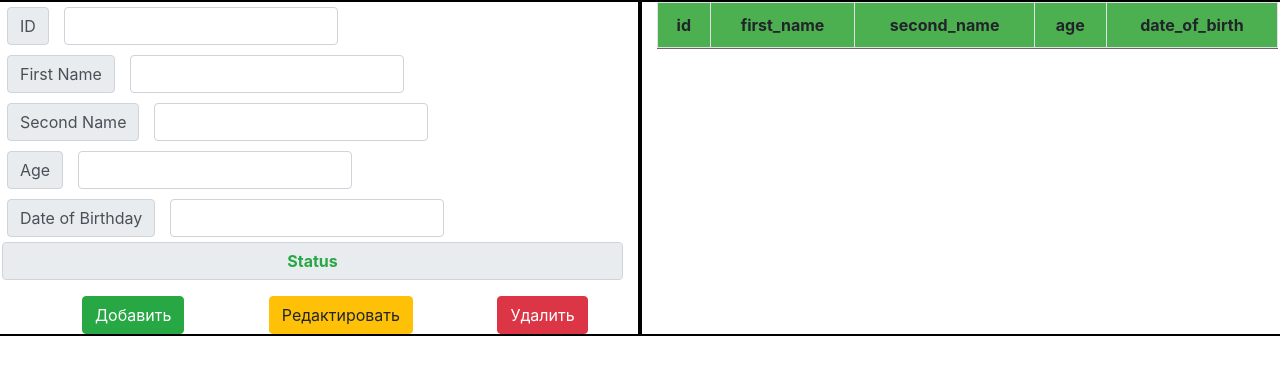
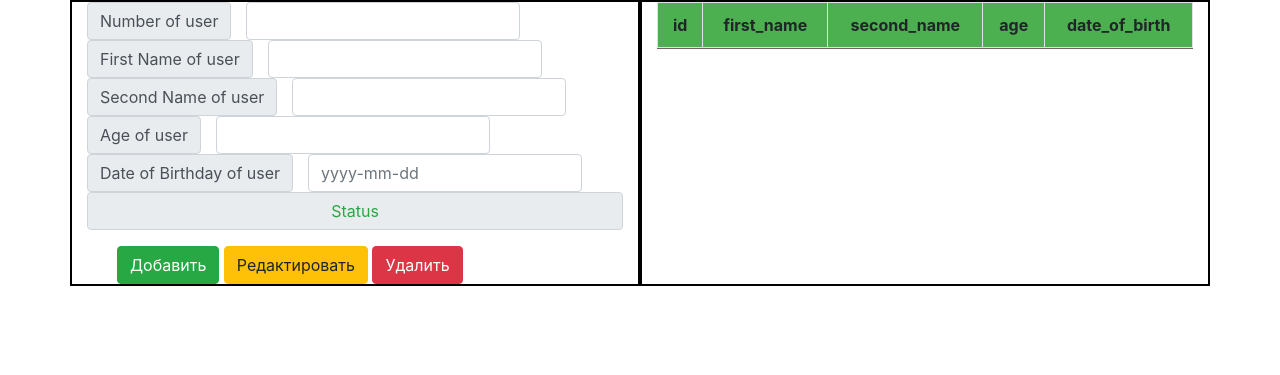
Before and after one commit to DaniilIsupov/web1, a PHP site: page / in a window 1280 px wide. Shown: the top 375 px of the page. Run offline with PHP 8.4, Linux system fonts and the light colour scheme; data comes from the database, SQL or seed files in the repository; lists and menus that the app fills with data are empty; some libraries are stand-ins or nearby versions.

Commit message:
Add files via upload

```diff
--- a/index.html
+++ b/index.html
@@ -9,51 +9,55 @@
 
 <body>
 	<div>
+		<div class = "container">
 			<div class="row">
-			<div class="col ">
+				<div class="col col-6 ">
 					<form class="form-group" method="POST" action="">
 						<div class="input-group input-group-lg">
-						<label class=" input-group-text">ID</label>
+							<label class=" input-group-text">Number of user</label>
 							<div class="col-sm-auto">
 								<input class="form-control  " type="text" id="id" name="id">
 							</div>
 						</div>
 						<div class="input-group input-group-lg">
-						<label class=" input-group-text">First Name</label>
+							<label class=" input-group-text">First Name of user</label>
 							<div class="col-sm-auto">
 								<input class="form-control  " type="text" id="first_name" name="first_name">
 							</div>
 						</div>
 						<div class="input-group input-group-lg">
-						<label class=" input-group-text">Second Name</label>
+							<label class=" input-group-text">Second Name of user</label>
 							<div class="col-sm-auto">
 								<input class="form-control  " type="text" id="second_name" name="second_name">
 							</div>
 						</div>
 						<div class="input-group input-group-lg">
-						<label class=" input-group-text">Age</label>
+							<label class=" input-group-text">Age of user</label>
 							<div class="col-sm-auto">
 								<input class="form-control  " type="text" id="age" name="age">
 							</div>
 						</div>
 						<div class="input-group input-group-lg">
-						<label class=" input-group-text">Date of Birthday</label>
+							<label class=" input-group-text">Date of Birthday of user</label>
 							<div class="col-sm-auto">
-							<input class="form-control  " type="text" id="date_of_birth" name="date_of_birth">
+								<input class="form-control" type="text" id="date_of_birth" name="date_of_birth" placeholder="yyyy-mm-dd">
 							</div>
 						</div>
 						<input class="form-control text-success" id="status" value = "Status" disabled>
 					</form>
-				<div >
+					<div class = "container ">
+						<div class = "col-lg-12 centered">
 							<button class="btn btn-success " id="create">Добавить</button>
 							<button class="btn btn-warning " id="update">Редактировать</button>
 							<button class="btn btn-danger " id="delete">Удалить</button>
 						</div>
 					</div>
-			<div class="col pre-scrollable col">
+				</div>
+				<div class="col pre-scrollable col-6">
 					<table class="table table-bordered table-striped header" id="myTable">
 						<thead></thead>
 					</table>
+				</div>
 			</div>
 		</div>
 		<div class="w-auto0"></div>
--- a/style.css
+++ b/style.css
@@ -20,13 +20,9 @@ th{
 .pre-scrollable{
     max-height: 400px;
 }
-.input-group{
-    padding: 5 5 5 5;
-}
 .text-danger, .text-success{
-    font-weight: bold;
     text-align: center;
 }
-.btn{
-    margin-left: 5rem;
+.centered{
+    justify-content: center;
 }
```
Lines whose indentation alone changed are shown as unchanged.
